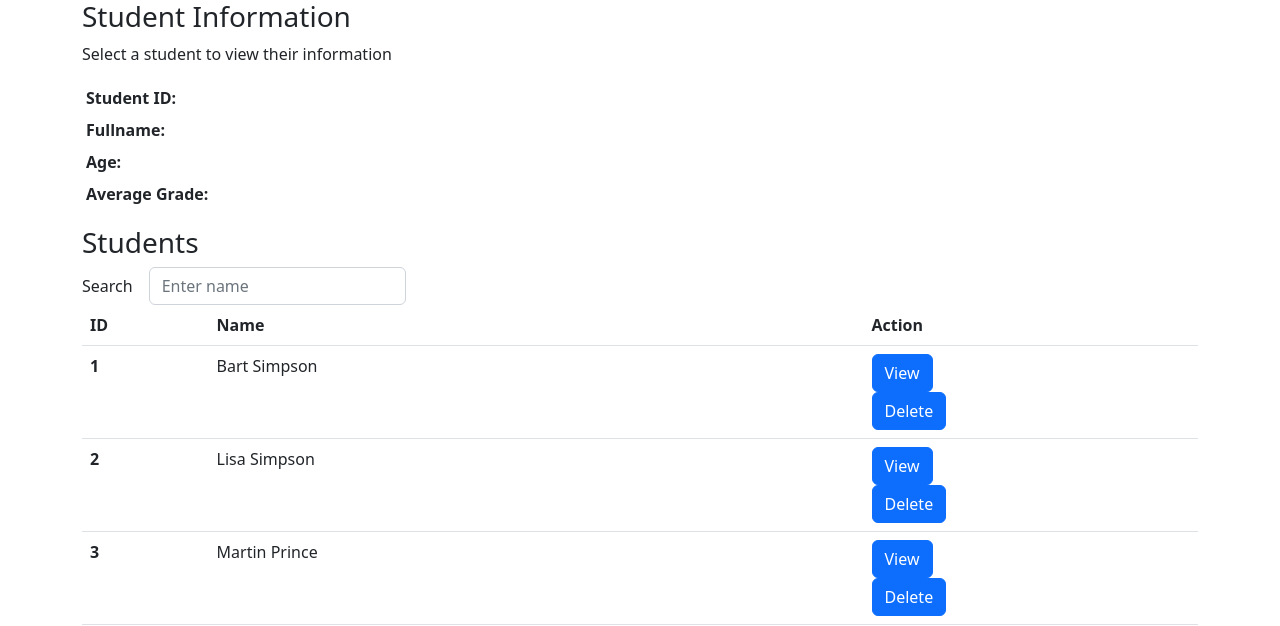
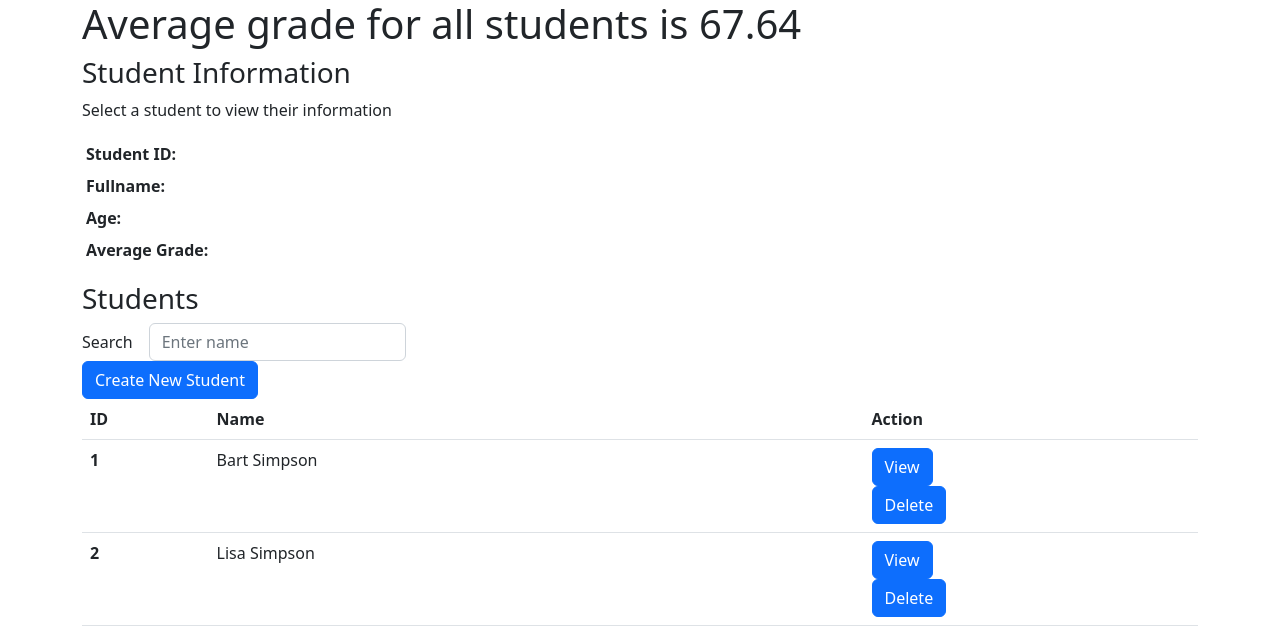
Before and after one commit to cornywell/student-app, a Flask app: page / in a window 1280 px wide. Shown: the top 626 px of the page. Run offline with Flask 3, Linux system fonts and the light colour scheme; data comes from the database, SQL or seed files in the repository; lists and menus that the app fills with data are empty; some libraries are stand-ins or nearby versions.

Commit message:
Functional create student and functional average of all students

```diff
--- a/app.py
+++ b/app.py
@@ -16,13 +16,31 @@ app.config['SQLALCHEMY_TRACK_MODIFICATIONS'] = False
 db.init_app(app)
 
 
-@app.route('/', methods=['GET', 'POST'])
+@app.route('/', methods=['GET'])
 def index():
+
+    sum_of_avg_grades = db.session.query(func.sum(Student.avg_grade).label("total_avg_grade")).all()[0][0] # strange indexing to unpack SA query
+    num_students = db.session.query(Student).count()
+    avg_all_students_avgs = sum_of_avg_grades / num_students
+
     student_result = None
     if request.args.get("id"):
         student_result = Student.query.get_or_404(request.args.get("id"))
     students_id_and_fullname = Student.query.with_entities(Student.id, Student.firstname, Student.lastname)
-    return render_template("index.html", fullnames=students_id_and_fullname, result=student_result)
+    return render_template("index.html", fullnames=students_id_and_fullname, result=student_result, avg_avgs=avg_all_students_avgs)
+
+
+@app.route('/create/', methods=['POST'])
+def create():
+    firstname = request.form['firstname']
+    lastname = request.form['lastname']
+    age = int(request.form['age'])
+    avg_grade = request.form['avg_grade']
+    student = Student(firstname=firstname, lastname=lastname, age=age, avg_grade=avg_grade)
+    db.session.add(student)
+    db.session.commit()
+
+    return redirect(url_for('index'))
 
 
 @app.post('/<id>/delete/')
@@ -32,5 +50,6 @@ def delete(id):
     db.session.commit()
     return redirect(url_for('index'))
 
+
 if __name__ == "__main__":
     app.run(host='0.0.0.0')
--- a/templates/base.html
+++ b/templates/base.html
@@ -11,7 +11,6 @@
         <meta name="description" content="">
         <meta name="viewport" content="width=device-width, initial-scale=1">
         <link href="https://cdn.jsdelivr.net/npm/bootstrap@5.2.3/dist/css/bootstrap.min.css" rel="stylesheet" integrity="sha384-rbsA2VBKQhggwzxH7pPCaAqO46MgnOM80zW1RWuH61DGLwZJEdK2Kadq2F9CUG65" crossorigin="anonymous">
-        <script src="https://cdn.jsdelivr.net/npm/bootstrap@5.2.3/dist/js/bootstrap.bundle.min.js" integrity="sha384-kenU1KFdBIe4zVF0s0G1M5b4hcpxyD9F7jL+jjXkk+Q2h455rYXK/7HAuoJl+0I4" crossorigin="anonymous"></script>
 
     </head>
     <body>
@@ -21,5 +20,6 @@
 
         {% block script %} {% endblock %}
         {% block content %} {% endblock %}
+        <script src="https://cdn.jsdelivr.net/npm/bootstrap@5.2.3/dist/js/bootstrap.bundle.min.js" integrity="sha384-kenU1KFdBIe4zVF0s0G1M5b4hcpxyD9F7jL+jjXkk+Q2h455rYXK/7HAuoJl+0I4" crossorigin="anonymous"></script>
     </body>
 </html>
--- a/templates/index.html
+++ b/templates/index.html
@@ -6,6 +6,7 @@
 
 <!-- TODO: correct styling so alignment stays the same on changes -->
 <div class="container">
+  <h1>Average grade for all students is {{ avg_avgs }}</h1>
   <h3>Student Information</h3>
 
   {% if not result %}
@@ -69,6 +70,42 @@
     </div>
 
 
+    <!-- Button trigger modal -->
+    <button type="button" class="btn btn-primary" data-bs-toggle="modal" data-bs-target="#exampleModal">
+      Create New Student
+    </button>
+
+    <!-- Modal -->
+    <div class="modal fade" id="exampleModal" tabindex="-1" aria-labelledby="exampleModalLabel" aria-hidden="true">
+      <div class="modal-dialog">
+        <div class="modal-content">
+          <div class="modal-header">
+            <h1 class="modal-title fs-5" id="exampleModalLabel">Enter New Student</h1>
+            <button type="button" class="btn-close" data-bs-dismiss="modal" aria-label="Close"></button>
+          </div>
+          <div class="modal-body">
+
+
+            <form action="{{ url_for('create') }}" method="POST">
+              <label for="firstname">First name:</label><br>
+              <input type="text" id="firstname" name="firstname"><br>
+              <label for="lastname">Last name:</label><br>
+              <input type="text" id="lastname" name="lastname"><br>
+              <label for="age">Age:</label><br>
+              <input type="number" id="age" name="age"><br>
+              <label for="avg_grade">Average grade:</label><br>
+              <input type="number" id="avg_grade" name="avg_grade"><br><br>
+              <input type="submit" value="Submit">
+            </form>
+
+
+          </div>
+        </div>
+      </div>
+    </div>
+
+
+
     <table class="table table-hover" id="student_table">
       <thead>
         <tr>
```
